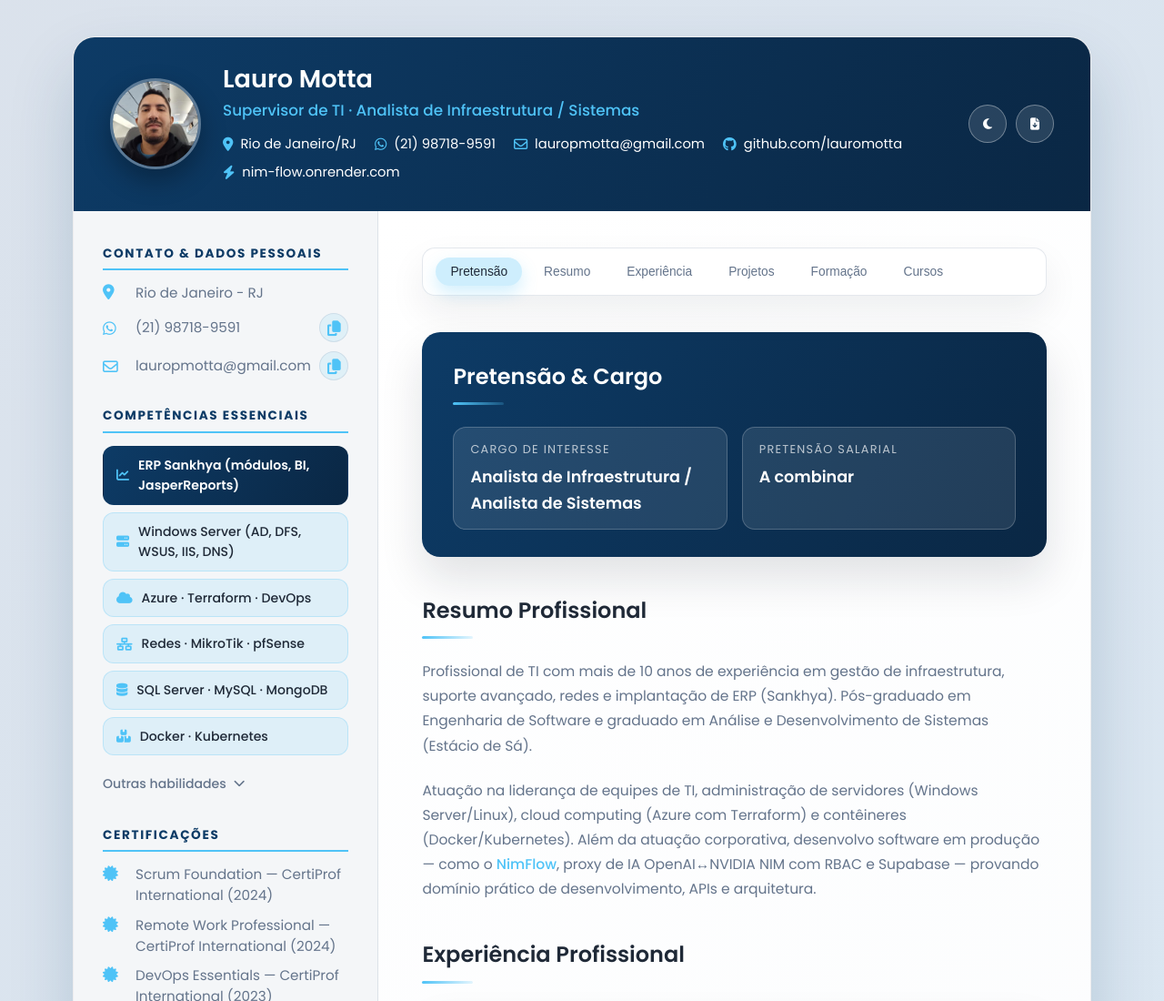
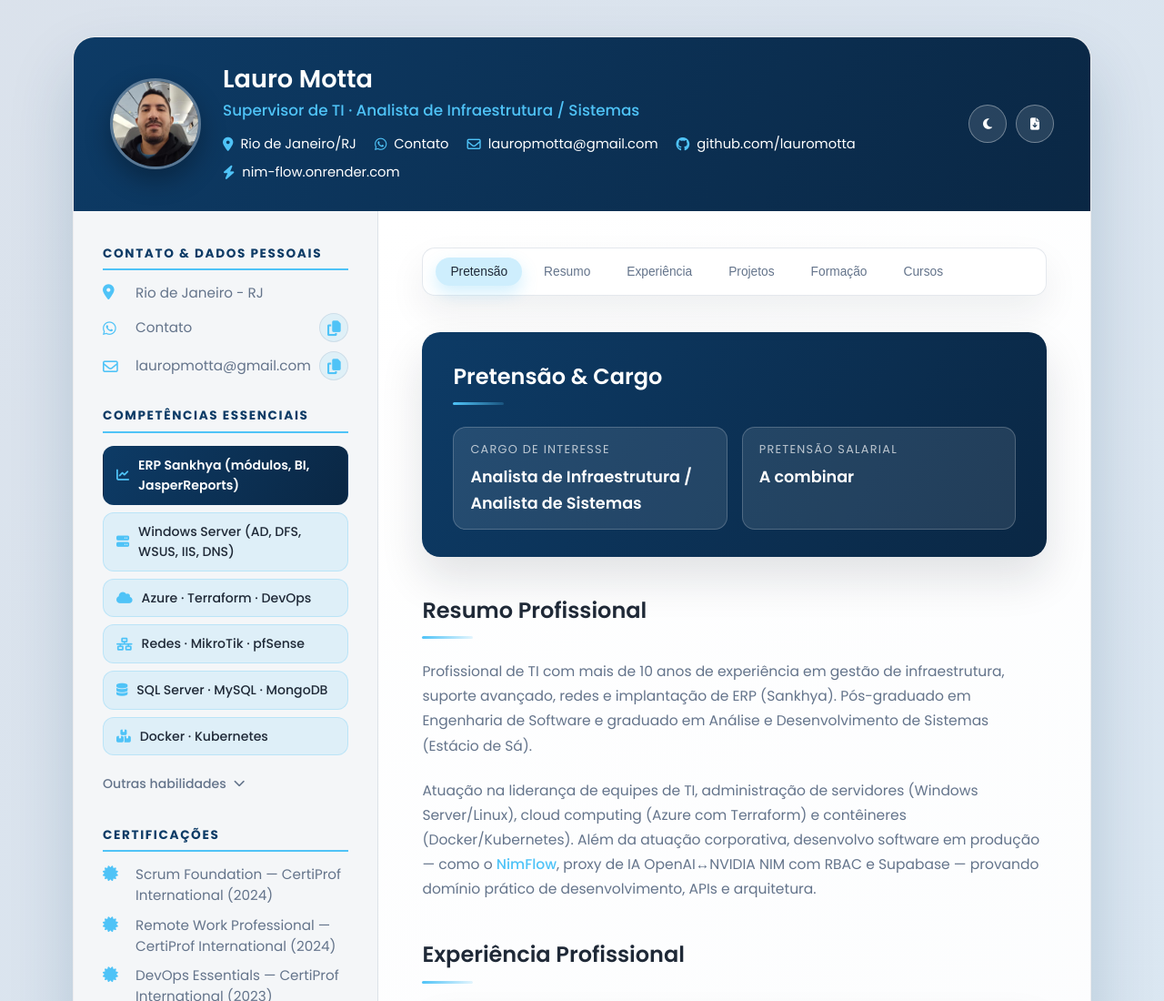
Before and after one commit to lauromotta/Curriculo-CV, a website: page index.html in a window 1280 px wide. Shown: the top 1100 px of the page at 91% size. Drawn offline with Linux system fonts and the light colour scheme.

Commit message:
feat: substitui número visível por 'Contato' (link direto pro WhatsApp)

```diff
--- a/index.html
+++ b/index.html
@@ -89,9 +89,9 @@
                         </li>
                         <li>
                             <a href="https://api.whatsapp.com/send/?phone=5521987189591" class="contact-link" data-copy="5521987189591" data-label="Telefone">
-                                <i class="fab fa-whatsapp" aria-hidden="true"></i>
-                                <span itemprop="telephone">(21) 98718-9591</span>
-                            </a>
+                                                            <i class="fab fa-whatsapp" aria-hidden="true"></i>
+                                                            <span itemprop="telephone">Contato</span>
+                                                        </a>
                         </li>
                         <li>
                             <a href="mailto:lauropmotta@gmail.com" class="contact-link" data-copy="lauropmotta@gmail.com" data-label="E-mail">
@@ -142,8 +142,8 @@
                                 <i class="fab fa-whatsapp" aria-hidden="true"></i>
                                 <span>
                                     <a href="https://api.whatsapp.com/send/?phone=5521987189591" class="contact-link" data-copy="5521987189591" data-label="Telefone">
-                                        (21) 98718-9591
-                                    </a>
+                                                                            Contato
+                                                                        </a>
                                 </span>
                                 <button class="copy-btn" type="button" data-copy="5521987189591" aria-label="Copiar telefone">
                                     <i class="fas fa-copy" aria-hidden="true"></i>
```
